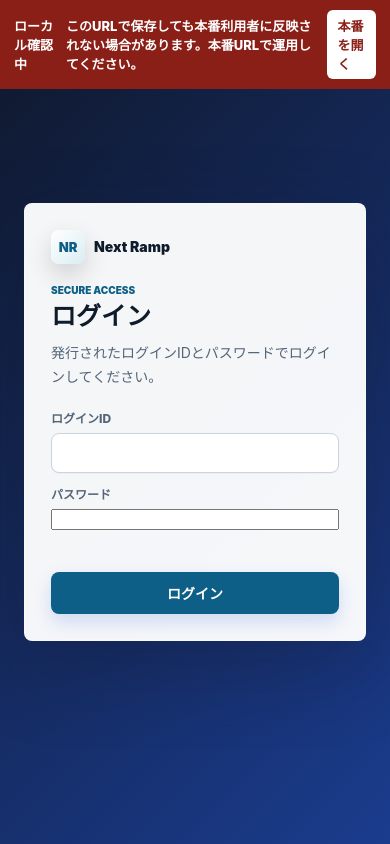
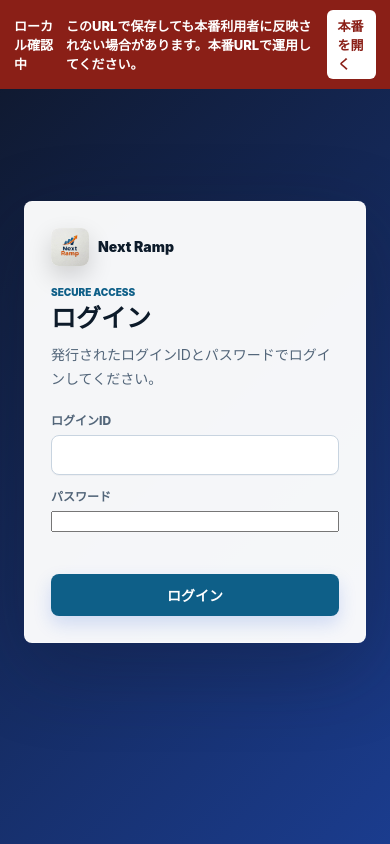
Before and after one commit to ohshimakazuse-eng/reskilling-portal, a website: page index.html in a window 390 px wide. Drawn offline with Linux system fonts and the light colour scheme.

Commit message:
Use Next Ramp logo image

```diff
--- a/index.html
+++ b/index.html
@@ -4,7 +4,7 @@
     <meta charset="UTF-8" />
     <meta name="viewport" content="width=device-width, initial-scale=1.0" />
     <title>Next Ramp</title>
-    <link rel="stylesheet" href="./styles.css?v=20260610-next-ramp-brand" />
+    <link rel="stylesheet" href="./styles.css?v=20260610-next-ramp-logo" />
   </head>
   <body>
     <div class="environment-warning hidden" id="environmentWarning">
@@ -15,7 +15,7 @@
     <section class="auth-screen" id="authScreen" aria-label="ログイン">
       <div class="auth-card">
         <div class="brand auth-brand">
-          <div class="brand-mark">NR</div>
+          <img class="brand-logo" src="./assets/next-ramp-logo.jpg" alt="Next Ramp" />
           <div>
             <p>Next Ramp</p>
             <span>法人研修の意思決定ボード</span>
@@ -56,7 +56,7 @@
     <div class="app-shell">
       <aside class="sidebar" aria-label="サイドナビゲーション">
         <div class="brand">
-          <div class="brand-mark">NR</div>
+          <img class="brand-logo" src="./assets/next-ramp-logo.jpg" alt="Next Ramp" />
           <div>
             <p>Next Ramp</p>
             <span>Growth Intelligence</span>
@@ -622,6 +622,6 @@
         </div>
       </section>
     </div>
-    <script src="./app.js?v=20260610-next-ramp-brand"></script>
+    <script src="./app.js?v=20260610-next-ramp-logo"></script>
   </body>
 </html>
--- a/server.mjs
+++ b/server.mjs
@@ -66,7 +66,9 @@ const mimeTypes = {
   ".js": "text/javascript; charset=utf-8",
   ".css": "text/css; charset=utf-8",
   ".json": "application/json; charset=utf-8",
-  ".png": "image/png"
+  ".png": "image/png",
+  ".jpg": "image/jpeg",
+  ".jpeg": "image/jpeg"
 };
 
 const blockedFileExtensions = new Set([".md", ".mjs", ".py", ".sql", ".xlsx", ".csv", ".json", ".ndjson", ".bak"]);
--- a/styles.css
+++ b/styles.css
@@ -202,6 +202,16 @@ select {
   box-shadow: 0 10px 24px rgba(0, 0, 0, 0.16);
 }
 
+.brand-logo {
+  width: 52px;
+  height: 52px;
+  flex: 0 0 52px;
+  object-fit: contain;
+  border-radius: 10px;
+  background: #ffffff;
+  box-shadow: 0 10px 24px rgba(0, 0, 0, 0.16);
+}
+
 .brand p,
 .brand span,
 .eyebrow,
@@ -2921,6 +2931,13 @@ td {
     font-size: 13px;
   }
 
+  .brand-logo {
+    width: 38px;
+    height: 38px;
+    flex-basis: 38px;
+    border-radius: 8px;
+  }
+
   .brand p {
     font-size: 14px;
   }
```
Also changed, not shown: assets/next-ramp-logo.jpg (added), 1 other file.
